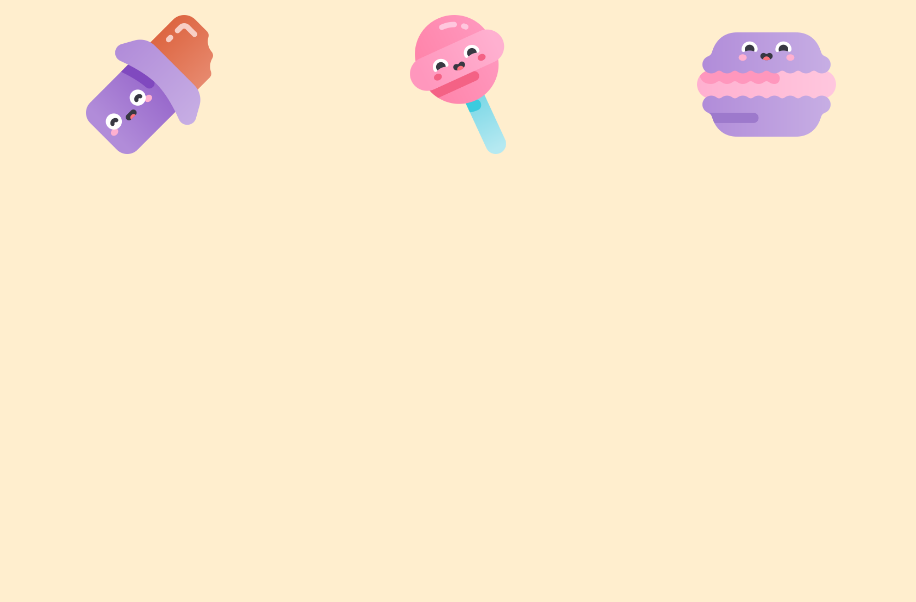
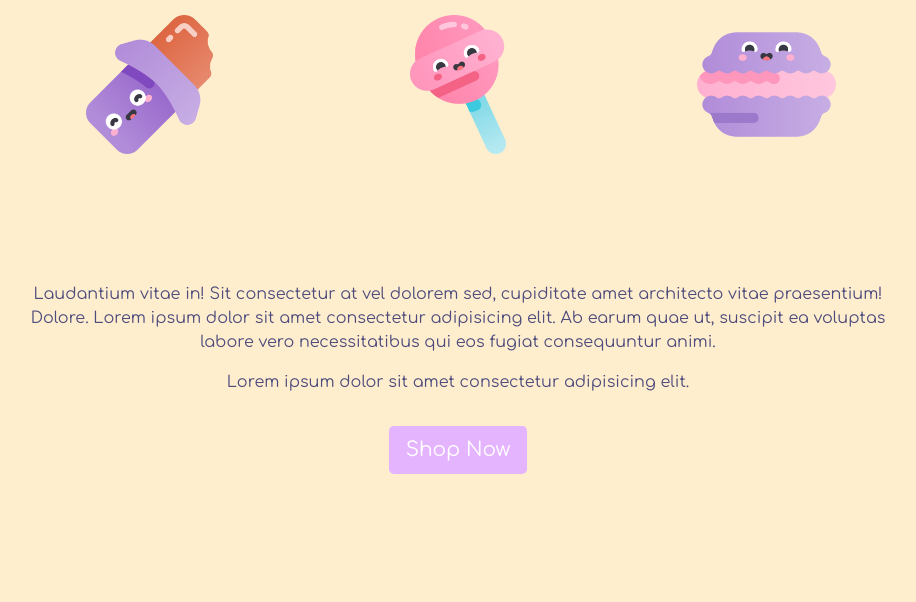
Before and after one commit to AlexPullen91/Yommies, a Django app: page / in a window 1280 px wide. Shown: the part 1973-2575 px from the top of the page, without its empty margins (182-1098 px from the left). Before the commit the page ends 2127 px from the top, so only its background shows below. Run offline with Django 3.2, Linux system fonts and the light colour scheme; some libraries are stand-ins or nearby versions; some web fonts are replaced.

Commit message:
Added bottom row with shop now button

```diff
--- a/home/templates/home/index.html
+++ b/home/templates/home/index.html
@@ -4,7 +4,7 @@
 {% block content %}
     <!-- Landing page section -->
     <div class="container-fluid view-height-100 container-padding text-center mt-5 mt-lg-0">
-        <div class="row mt-5 mt-lg-0">
+        <div class="row pt-5 pt-lg-0">
             <div class="col-lg-3 d-none d-lg-block">
                 <img class="img-medium" src="{% static 'sweeticons/045-gummy.png' %}" alt="">
             </div>
@@ -70,6 +70,13 @@
                     <img class="img-medium pt-3" src="{% static 'sweeticons/024-macaron.png' %}" alt="">
             </div>
         </div>
+        <div class="row">
+            <div class="col-12 text-center pt-5">
+                <p class="pt-3">Laudantium vitae in! Sit consectetur at vel dolorem sed, cupiditate amet architecto vitae praesentium! Dolore. Lorem ipsum dolor sit amet consectetur adipisicing elit. Ab earum quae ut, suscipit ea voluptas labore vero necessitatibus qui eos fugiat consequuntur animi.</p>
+                <p class="pb-3">Lorem ipsum dolor sit amet consectetur adipisicing elit.</p>
+                <button class="btn btn-lg build-btn">Shop Now</button>
+            </div>
+        </div>
     </div>
     <!-- End of welcome / info section -->
 {% endblock %}
```
